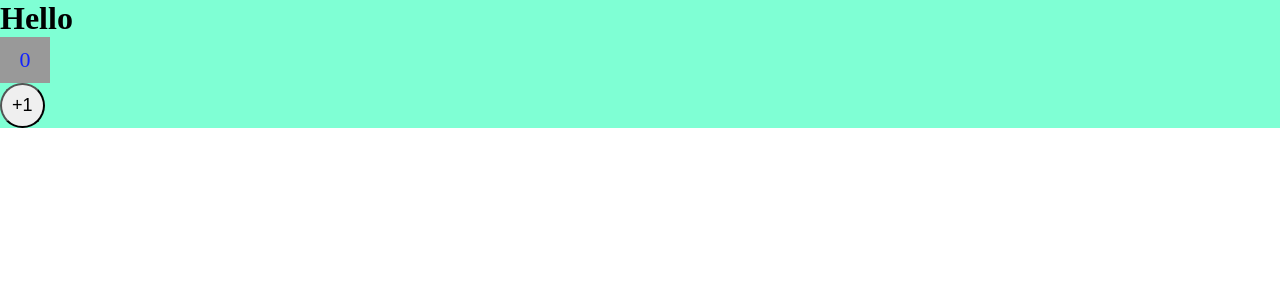
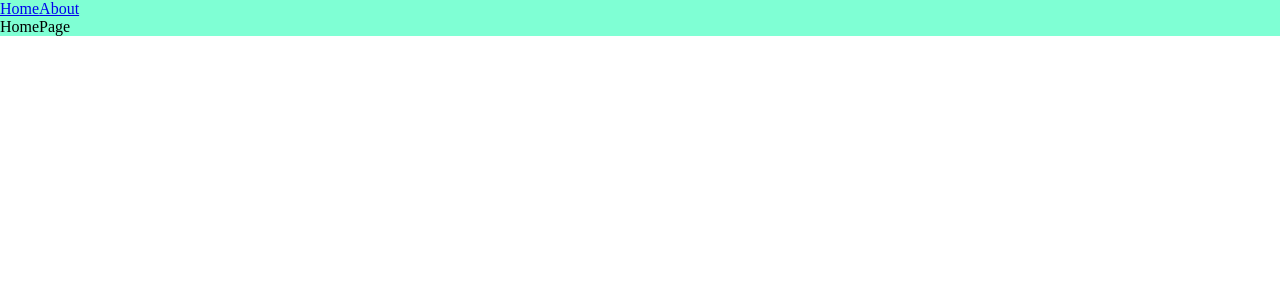
Before and after one commit to andreibelyun/react-ts-toy, a React app: page / in a window 1280 px wide. Shown: the top 300 px of the page. Built offline with nearby package versions, Linux system fonts and the light colour scheme.

Commit message:
feat: add first pages using code splitting

```diff
--- a/package.json
+++ b/package.json
@@ -15,6 +15,7 @@
     "@types/node": "^17.0.21",
     "@types/react": "^17.0.39",
     "@types/react-dom": "^17.0.11",
+    "@types/react-router-dom": "^5.3.3",
     "@types/webpack": "^5.28.0",
     "@types/webpack-dev-server": "^4.7.2",
     "css-loader": "^6.6.0",
@@ -32,6 +33,7 @@
   },
   "dependencies": {
     "react": "^17.0.2",
-    "react-dom": "^17.0.2"
+    "react-dom": "^17.0.2",
+    "react-router-dom": "^6.2.1"
   }
 }
--- a/src/App.tsx
+++ b/src/App.tsx
@@ -1,11 +1,24 @@
 import "./index.scss";
-import { Counter } from "./components/Counter/Counter";
+import { Route, Routes } from "react-router-dom";
+import { Link } from "react-router-dom";
+import { AboutPageLazy } from "./pages/AboutPage/AboutPage.lazy";
+import { HomePageLazy } from "./pages/HomePage/HomePage.lazy";
+import { Suspense } from "react";
 
 const App = () => {
   return (
     <div className="app">
-      <h1>Hello</h1>
-      <Counter />
+      <header>
+        <Link to={"/"}>Home</Link>
+        <Link to={"/about"}>About</Link>
+      </header>
+
+      <Suspense fallback={<p>Loading...</p>}>
+        <Routes>
+          <Route path={"/about"} element={<AboutPageLazy />} />
+          <Route path={"/"} element={<HomePageLazy />} />
+        </Routes>
+      </Suspense>
     </div>
   );
 };
--- a/src/config/build/buildDevServer.ts
+++ b/src/config/build/buildDevServer.ts
@@ -5,5 +5,6 @@ export function buildDevServer(options: BuildOptions): DevServerConfiguration {
   return {
     port: options.port,
     open: true,
+    historyApiFallback: true,
   };
 }
--- a/src/index.tsx
+++ b/src/index.tsx
@@ -1,4 +1,10 @@
 import App from "./App";
 import { render } from "react-dom";
+import { BrowserRouter } from "react-router-dom";
 
-render(<App />, document.getElementById("root"));
+render(
+  <BrowserRouter>
+    <App />
+  </BrowserRouter>,
+  document.getElementById("root")
+);
--- /dev/null
+++ b/src/pages/AboutPage/AboutPage.lazy.tsx
@@ -0,0 +1,9 @@
+import { lazy } from "react";
+
+export const AboutPageLazy = lazy(
+  () =>
+    new Promise((resolve) => {
+      // @ts-ignore
+      setTimeout(() => resolve(import("./AboutPage")), 1000);
+    })
+);
--- /dev/null
+++ b/src/pages/AboutPage/AboutPage.tsx
@@ -0,0 +1,5 @@
+const AboutPage = () => {
+  return <div>AboutPage</div>;
+};
+
+export default AboutPage;
--- /dev/null
+++ b/src/pages/HomePage/HomePage.lazy.tsx
@@ -0,0 +1,3 @@
+import { lazy } from "react";
+
+export const HomePageLazy = lazy(() => import("./HomePage"));
--- /dev/null
+++ b/src/pages/HomePage/HomePage.tsx
@@ -0,0 +1,5 @@
+const HomePage = () => {
+  return <div>HomePage</div>;
+};
+
+export default HomePage;
```
Also changed, not shown: 1 other file (tests, documents, lock files or other folders).
